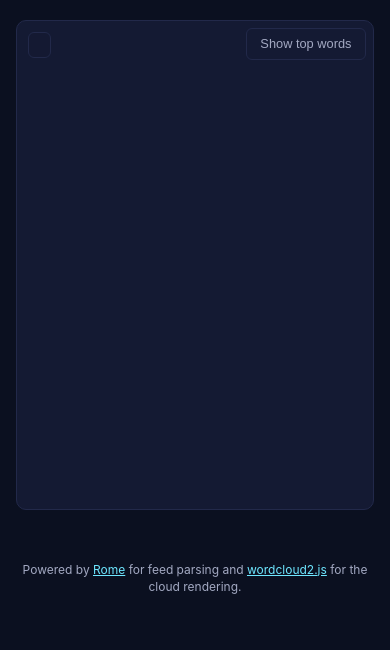
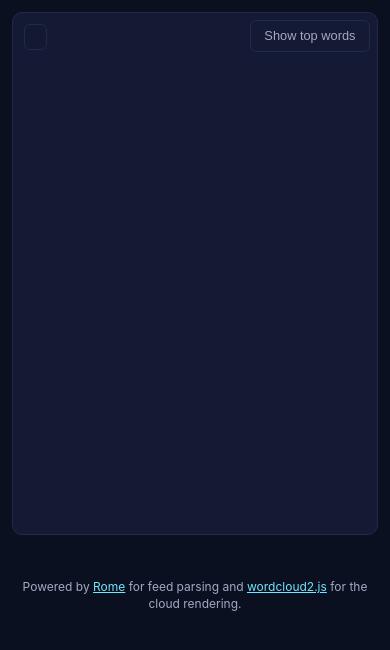
Before and after one commit to sandeepsachdev/Playground, a Spring app: page /cloud in a window 390 px wide. Shown: the part 67-717 px from the top of the page. Run offline with Thymeleaf, Linux system fonts and the light colour scheme; the template is opened without the code that fills it, so the values that code supplies are empty; some libraries are stand-ins or nearby versions.

Commit message:
Revert "Show All sources first and add mobile margins around the cloud"
This reverts commit 92f1da9259b5cf3d13537324b5fe52ea266ae8ae.

```diff
--- a/src/main/resources/static/css/styles.css
+++ b/src/main/resources/static/css/styles.css
@@ -378,12 +378,12 @@ footer a {
         padding: 0.15rem 0.5rem;
     }
     main {
-        padding: 1.25rem 1rem;
+        padding: 0.75rem;
         gap: 0.75rem;
     }
     #cloud {
-        min-height: 58vh;
-        padding: 0.75rem;
+        min-height: 62vh;
+        padding: 0.5rem;
         border-radius: 10px;
     }
     .source-label {
--- a/src/main/resources/static/js/cloud.js
+++ b/src/main/resources/static/js/cloud.js
@@ -271,18 +271,18 @@
     }
 
     function buildSourceCycle(snapshot) {
-        const cycle = [];
-        // Show the combined cloud first, then iterate through each source.
-        const aggregate = snapshot.words || [];
-        if (aggregate.length > 0) {
-            cycle.push({ source: null, label: 'All sources', words: aggregate });
+        const perSource = snapshot.sourceWords || [];
+        const cycle = perSource
+            .filter(function (s) { return s.words && s.words.length > 0; })
+            .map(function (s) {
+                return { source: s.source, label: s.source, words: s.words };
+            });
+        if (cycle.length === 0) {
+            const words = snapshot.words || [];
+            if (words.length > 0) {
+                cycle.push({ source: null, label: 'All sources', words: words });
+            }
         }
-        const perSource = snapshot.sourceWords || [];
-        perSource
-            .filter(function (s) { return s.words && s.words.length > 0; })
-            .forEach(function (s) {
-                cycle.push({ source: s.source, label: s.source, words: s.words });
-            });
         return cycle;
     }
 
```
